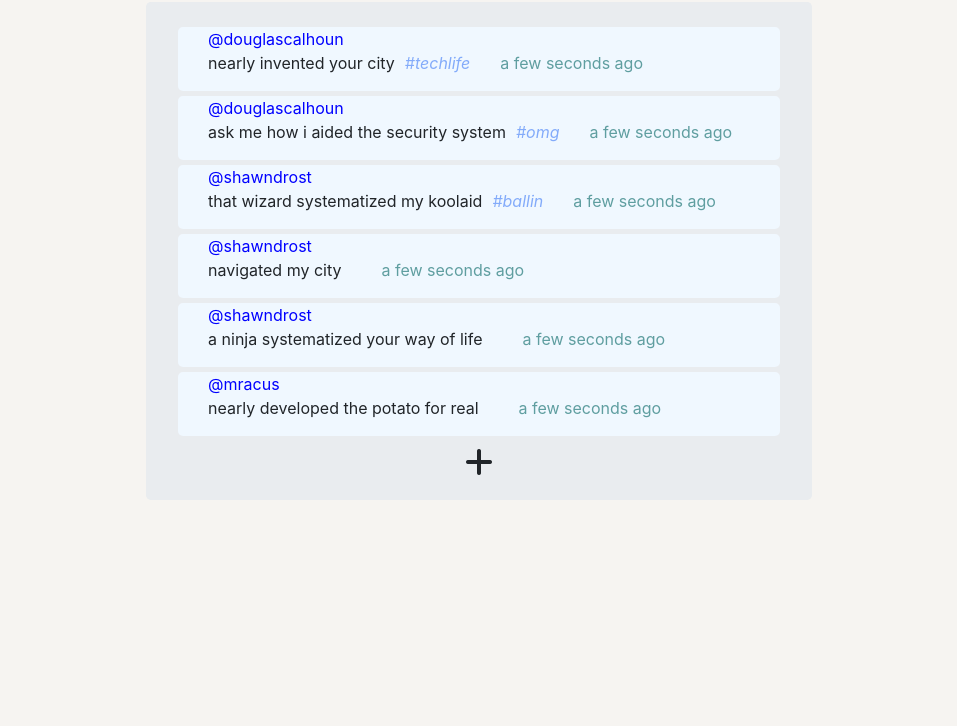
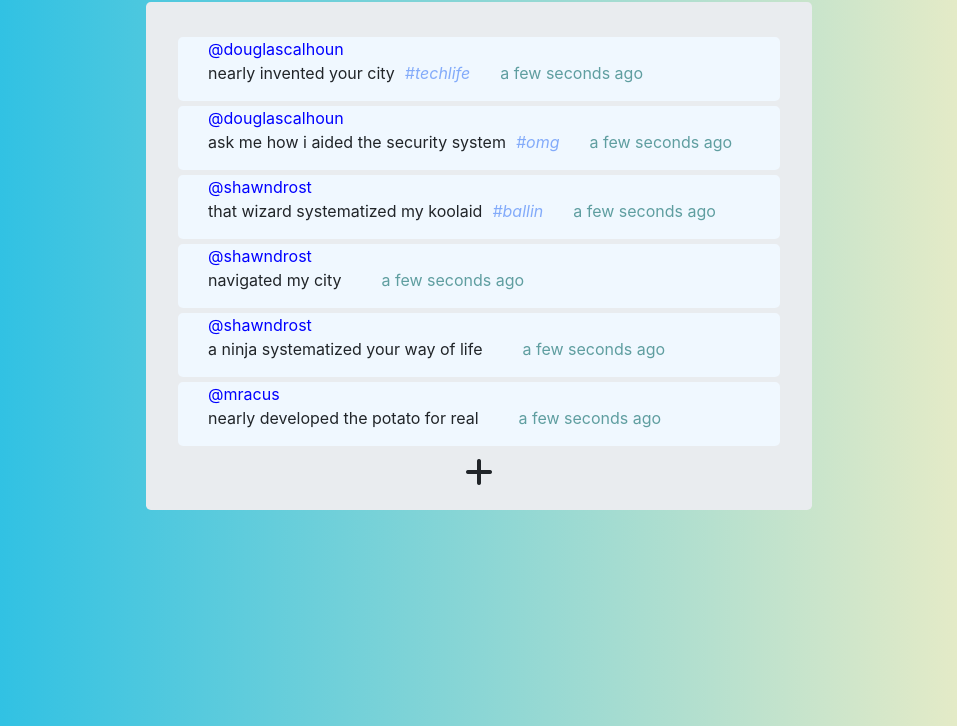
Before and after one commit to aveb/Twiddler, a plain HTML site: page index.html in a window 1280 px wide. Shown: the part 74-800 px from the top of the page, without its empty margins (161-1118 px from the left). Drawn offline with nearby package versions, Linux system fonts and the light colour scheme.

Commit message:
1. Add styling to the body 2. Increase margin top on jumbotron

```diff
--- a/index.css
+++ b/index.css
@@ -1,5 +1,21 @@
 body {
-  background-color: rgb(246, 244, 241);
+  background: -webkit-linear-gradient(
+    90deg,
+    #2bc0e4 10%,
+    #eaecc6 90%
+  ); /* Chrome 10+, Saf5.1+ */
+  background: -moz-linear-gradient(
+    90deg,
+    #2bc0e4 10%,
+    #eaecc6 90%
+  ); /* FF3.6+ */
+  background: -ms-linear-gradient(90deg, #2bc0e4 10%, #eaecc6 90%); /* IE10 */
+  background: -o-linear-gradient(
+    90deg,
+    #2bc0e4 10%,
+    #eaecc6 90%
+  ); /* Opera 11.10+ */
+  background: linear-gradient(90deg, #2bc0e4 10%, #eaecc6 90%); /* W3C */
 }
 
 a {
@@ -31,7 +47,7 @@ form {
 .jumbotron {
   margin-left: 20%;
   margin-right: 20%;
-  padding-top: 20px;
+  padding-top: 30px;
   padding-bottom: 20px;
 }
 
```
